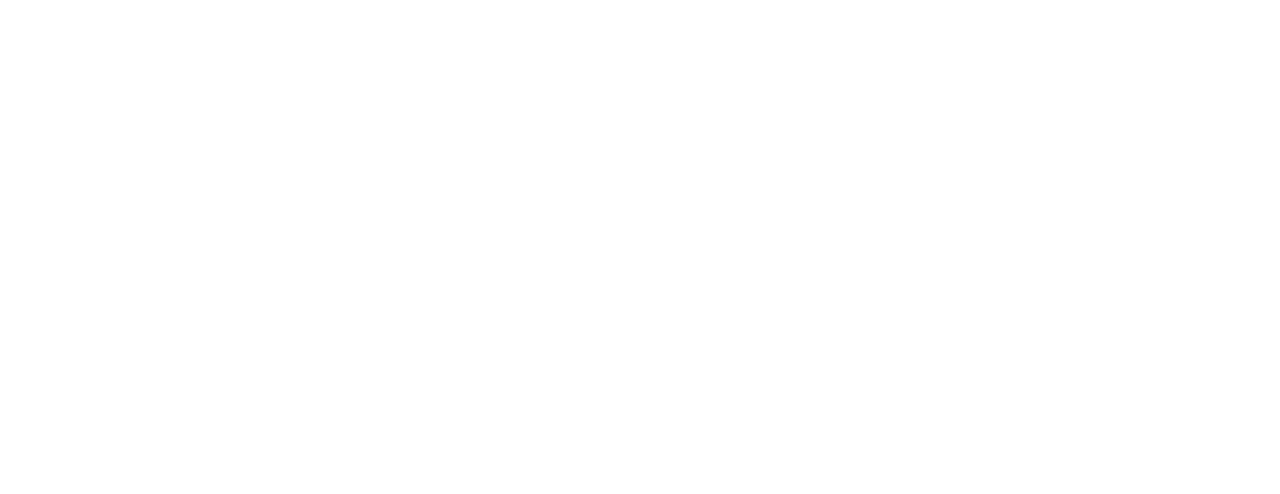
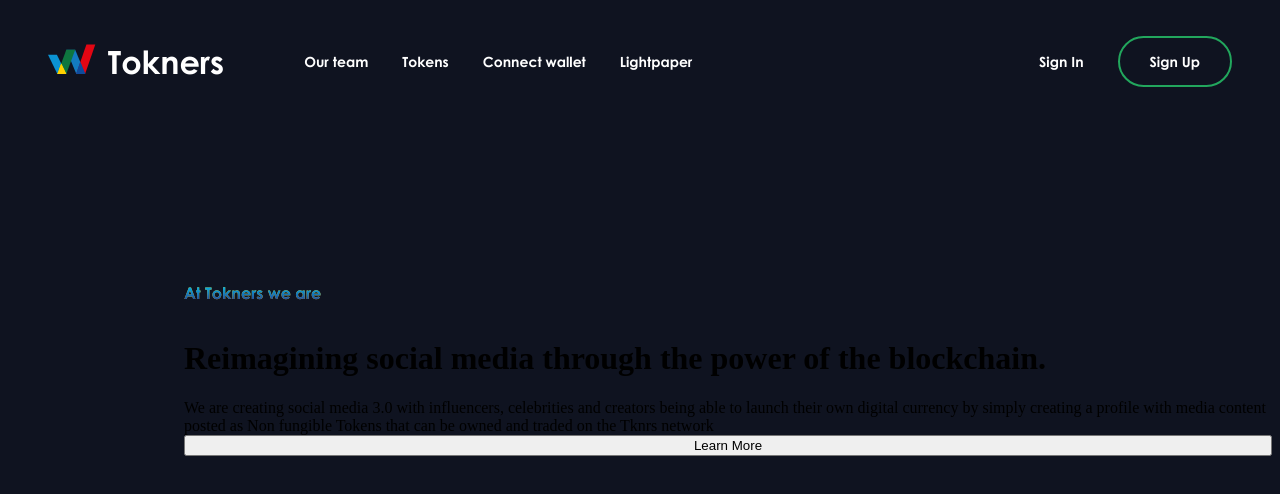
Before and after one commit to geregor/crypto-information-site, a plain HTML site: page index.html in a window 1280 px wide. Drawn offline with Linux system fonts and the light colour scheme.

Commit message:
01062024-2

```diff
--- a/css/index.css
+++ b/css/index.css
@@ -0,0 +1,107 @@
+@font-face {
+    font-family: 'Century Gothic';
+    src: url('../fonts/centurygothic.ttf');
+    font-weight: 400;
+}
+
+@font-face {
+    font-family: 'Century Gothic';
+    src: url('../fonts/centurygothic_bold.ttf');
+    font-weight: 700;
+}
+
+body {
+    background-color: #0F1320;
+}
+
+.header_logo {
+    text-decoration: none;
+    color: white
+}
+
+.header_logo svg {
+    margin-right: 7.7px;
+}
+
+.header_logo span {
+    font-size: 32px;
+    font-family: 'Century Gothic';
+    font-weight: 600;
+}
+
+.header {
+    display: flex;
+    align-items: center;
+    margin: 36px 40px;
+}
+
+.header_links {
+    margin-left: 80px
+}
+
+.header_links li {
+    display: inline;
+    margin-right: 30px;
+}
+
+.header_links li:last-child {
+    display: inline;
+    margin-right: 0;
+}
+
+.header_links li a {
+    font-family: 'Century Gothic';
+    font-size: 14px;
+    font-weight: 600;
+    color: white;
+    text-decoration: none;
+}
+
+.header_auth {
+    margin-left:auto;
+}
+
+.btn_soft, .btn_secondary {
+    font-family: 'Century Gothic';
+    font-size: 14px;
+    font-weight: 600;
+    background-color: unset;
+}
+
+.btn_soft span, .btn_secondary span {
+    color: white;
+}
+
+.btn_soft {
+    border: none;
+    padding: 0 30px;
+}
+
+.btn_secondary {
+    padding: 15px 30px;
+    border-radius: 30px;
+    border: 2px solid #22A75D;
+}
+
+.banner {
+    margin-top: 180px;
+    display: flex;
+}
+
+.banner_info {
+    margin-left: 176px;
+    display: flex;
+    flex-direction: column;
+}
+
+.info_p {
+    font-family: 'Century Gothic';
+    font-weight: 600;
+    font-size: 16px;
+
+    background: linear-gradient(0deg, #2B3087 0%, #00B4EC 81.99%), #FFD100;
+    -webkit-background-clip: text;
+    -webkit-text-fill-color: transparent;
+    background-clip: text;
+    text-fill-color: transparent;
+}
--- a/index.html
+++ b/index.html
@@ -4,8 +4,56 @@
     <meta charset="UTF-8">
     <meta name="viewport" content="width=device-width, initial-scale=1.0">
     <title>Document</title>
+    <link rel="stylesheet" href="css/index.css">
 </head>
 <body>
-
+    <header class="header">
+        <a href="" class="header_logo">
+            <svg width="48" height="30" viewBox="0 0 48 30" fill="none" xmlns="http://www.w3.org/2000/svg">
+                <path d="M8.89937 10.7179H0L9.39378 29.9999H18.2932L8.89937 10.7179Z" fill="#0B92D2"/>
+                <path d="M27.1923 5.7738H18.293L28.346 29.9999H37.2453L27.1923 5.7738Z" fill="#137BC0"/>
+                <path d="M18.293 5.7738H27.1924L18.293 29.9999H9.39363L18.293 5.7738Z" fill="#0E763F"/>
+                <path fill-rule="evenodd" clip-rule="evenodd" d="M13.2192 19.5854L9.39355 29.9998H18.2929L13.2192 19.5854Z" fill="#FFD100"/>
+                <path fill-rule="evenodd" clip-rule="evenodd" d="M9.39355 29.9998H18.2929L13.2192 19.5854L9.39355 29.9998Z" fill="#FFD100"/>
+                <path d="M38.399 0.500122H47.2983L37.0805 29.9999H28.1812L38.399 0.500122Z" fill="#E20613"/>
+                <path fill-rule="evenodd" clip-rule="evenodd" d="M32.3049 18.0944L28.2561 29.7835L28.346 30H37.2453L37.1555 29.7835L32.3049 18.0944Z" fill="#0E4B9C"/>
+                <path fill-rule="evenodd" clip-rule="evenodd" d="M37.0805 30L37.1555 29.7835L32.3049 18.0944L28.2561 29.7835L28.1812 30H37.0805Z" fill="#0E4B9C"/>
+            </svg>
+            <span>Tokners</span>
+        </a>
+        <div class="header_links">
+            <li><a href="#">Our team</a></li>
+            <li><a href="#">Tokens</a></li>
+            <li><a href="#">Connect wallet</a></li>
+            <li><a href="#">Lightpaper</a></li>
+        </div>
+        <div class="header_auth">
+            <button class="btn_soft">
+                <span>Sign In</span>
+            </button>
+            <button class="btn_secondary">
+                <span>Sign Up</span>
+            </button>
+        </div>
+    </header>
+    <div class="banner">
+        <div class="banner_info">
+            <p class="info_p">At Tokners we are</p>
+            <h1 class="info_h1">
+                Reimagining social
+                media through the
+                power of the blockchain.
+            </h1>
+            <span class="info_span">
+                We are creating social media 3.0 with influencers, celebrities and
+                creators being able to launch their own digital currency by simply
+                creating a profile with media content posted as Non fungible
+                Tokens that can be owned and traded on the Tknrs network
+            </span>
+            <button class="btn_primary">
+                Learn More
+            </button>
+        </div>
+    </div>
 </body>
 </html>
```
Also changed, not shown: img/banner.png (added).
